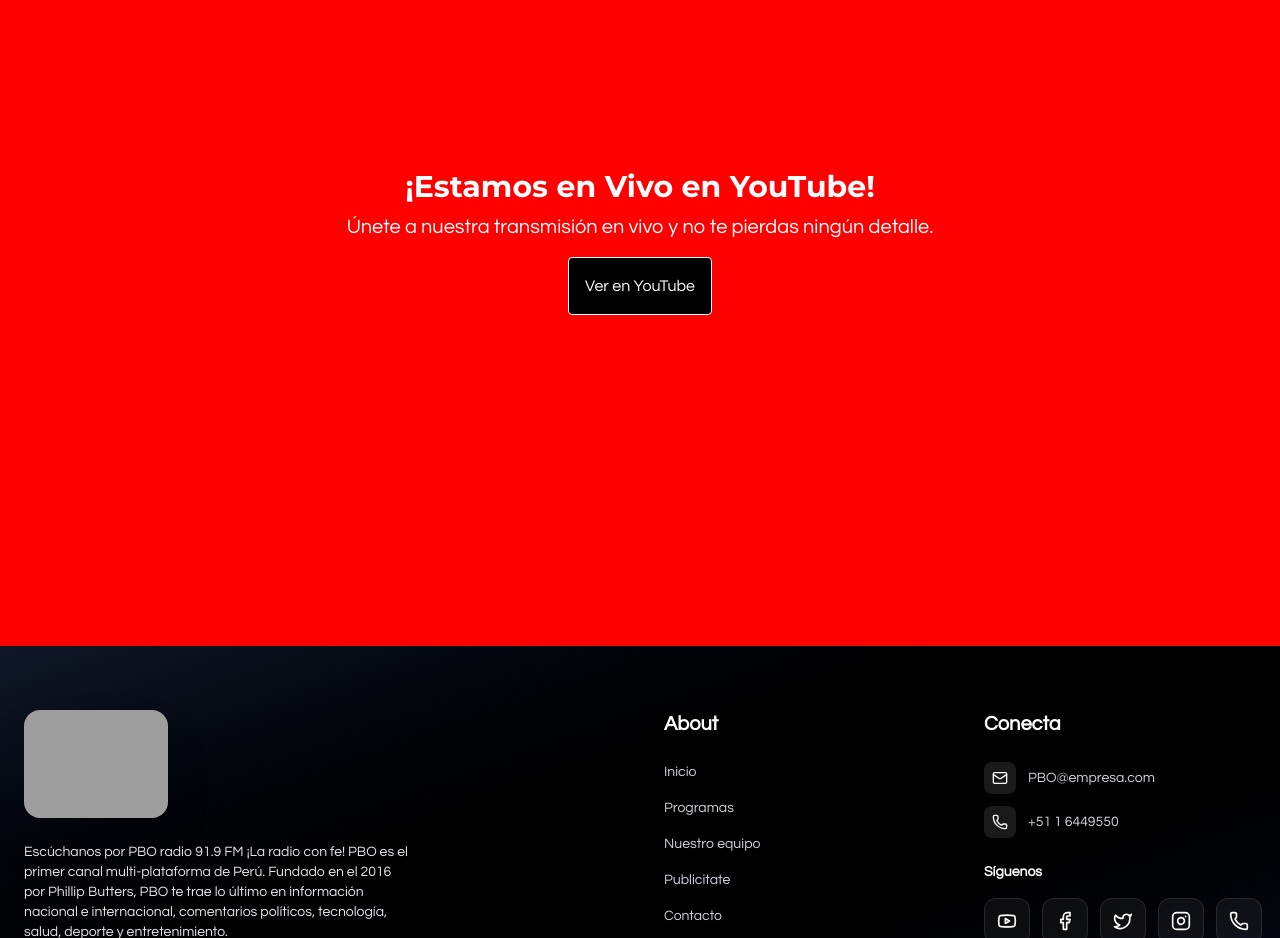
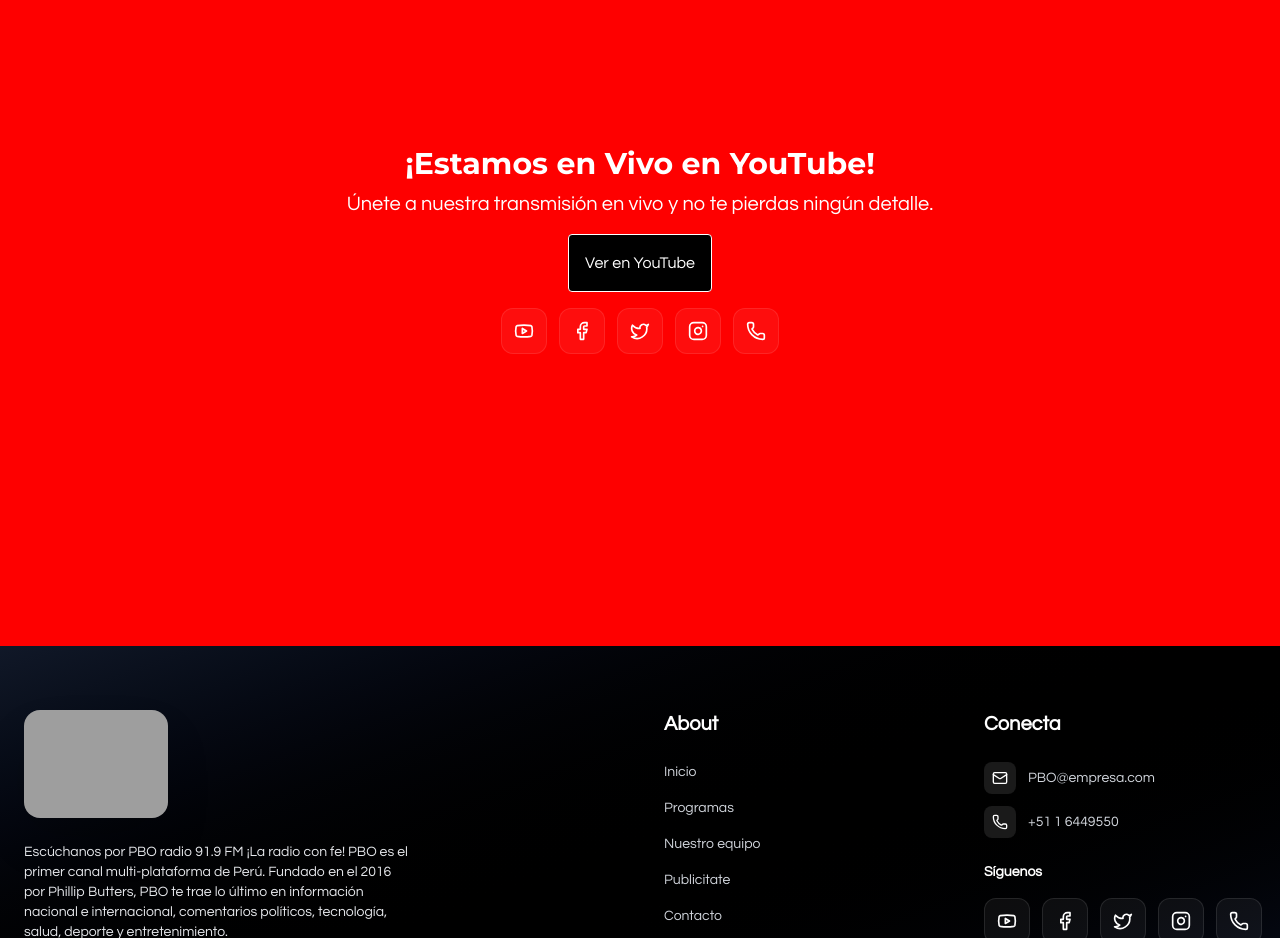
Before and after one commit to z6nc/PBO-web-unofficial, a React (Vite) app: page /programacion-semanal in a window 1280 px wide. Shown: the part 3420-4358 px from the top of the page. Built offline with nearby package versions, Linux system fonts and the light colour scheme; grey boxes are pictures that could not be loaded.

Commit message:
refactor: wrap content in a div for better structure in EnVivoYoutubeBanner component

```diff
--- a/src/components/common/avisosBanner/enVivoYoutubeBanner.tsx
+++ b/src/components/common/avisosBanner/enVivoYoutubeBanner.tsx
@@ -1,13 +1,19 @@
 import { Banner } from "../../layout/Banner/banner";
 import { DescriptionCustom } from "../titulos/descriptionCustom";
+import { RedesSociales } from "../RedesSociales/listRedsocial";
 export const EnVivoYoutubeBanner = () => {
     return (
         <Banner estilo="text-center h-screen">
-            <h3 className="font-Monserat text-wrap text-3xl 2xl:text-4xl text-white font-bold py-2">¡Estamos en Vivo en YouTube!</h3>
-            <DescriptionCustom descripcion="Únete a nuestra transmisión en vivo y no te pierdas ningún detalle." />
-            <a href="https://www.youtube.com/@pbo" target="_blank" className="cursor-pointer bg-black border-white border  rounded transition-all ease-linear duration-100 hover:scale-105 p-4 my-4">
-                <p className="  text-white  ">Ver en YouTube</p>
-            </a>
+            <div className="flex flex-col items-center justify-center ">
+                <h3 className="font-Monserat text-wrap text-3xl 2xl:text-4xl text-white font-bold py-2">¡Estamos en Vivo en YouTube!</h3>
+                <DescriptionCustom descripcion="Únete a nuestra transmisión en vivo y no te pierdas ningún detalle." />
+                <a href="https://www.youtube.com/@pbo" target="_blank" className="cursor-pointer bg-black border-white border  rounded transition-all ease-linear duration-100 hover:scale-105 p-4 my-4">
+                    <p className="  text-white  ">Ver en YouTube</p>
+                </a>
+
+            </div>
+            <RedesSociales estilo="flex space-x-3 text-white" />
+
         </Banner>
     );
 }
```
